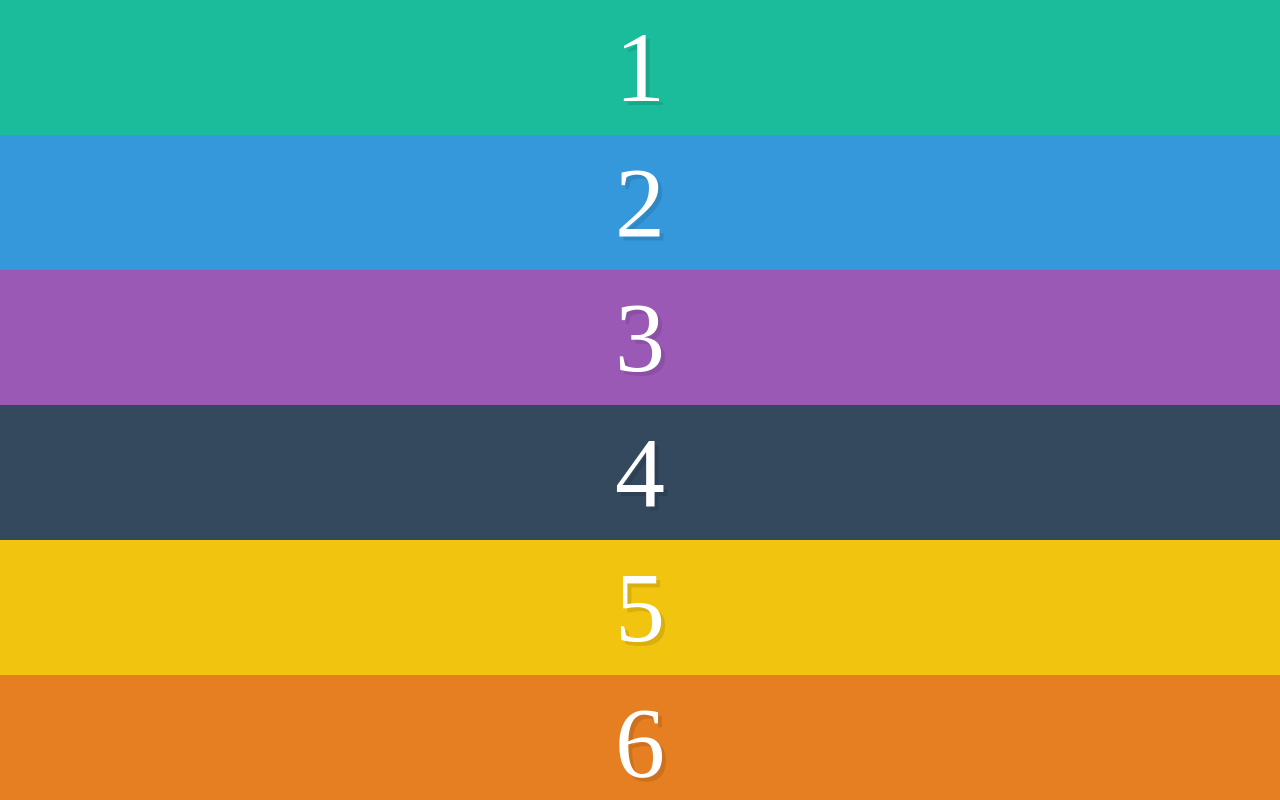
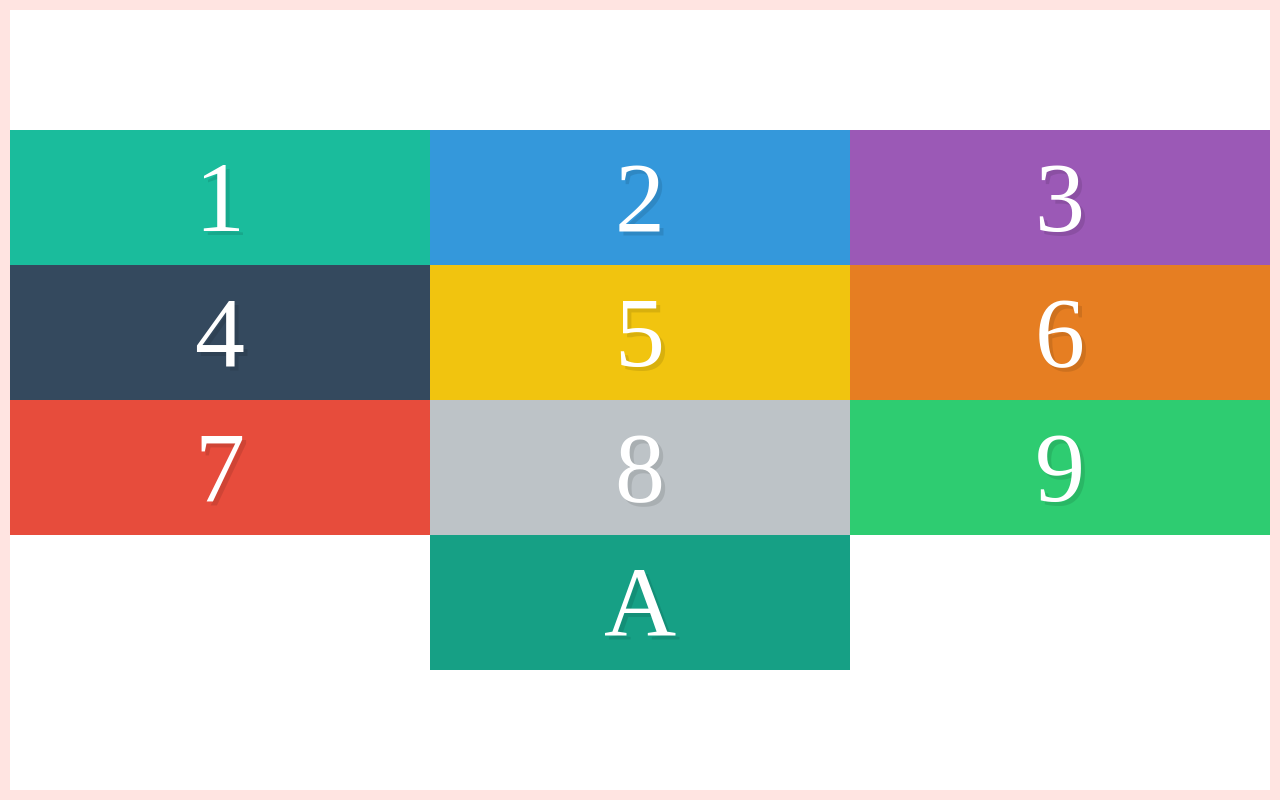
Before and after one commit to LevDoesCode/html-tests, a plain HTML site: page index.html in a window 1280 px wide. Shown: the top 800 px of the page. Drawn offline with Linux system fonts and the light colour scheme.

Commit message:
Add worked with align-content

```diff
--- a/style.css
+++ b/style.css
@@ -44,3 +44,22 @@
 .boxA {
     background: #16a085;
 }
+
+.container {
+    display: flex;
+    border: 10px solid mistyrose;
+    flex-wrap: wrap;
+    height: 100vh;
+    width: 100vw;
+    align-content: flex-start;
+    align-content: flex-end;
+    align-content: space-between;
+    align-content: space-around;
+    align-content: center;
+    justify-content: flex-start;
+    justify-content: center;
+}
+
+.box {
+    width: 33.333%;
+}
```
